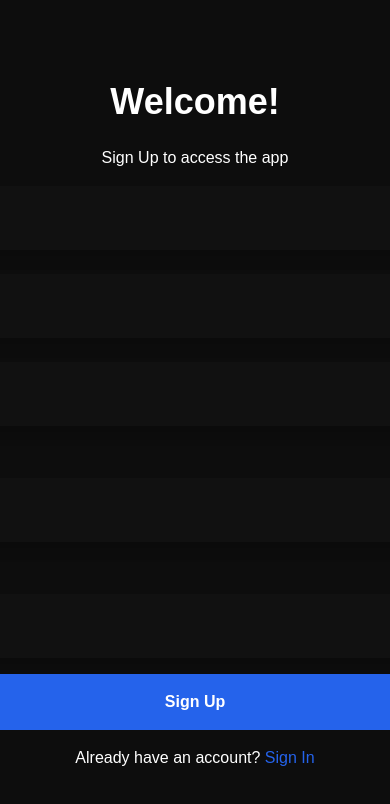
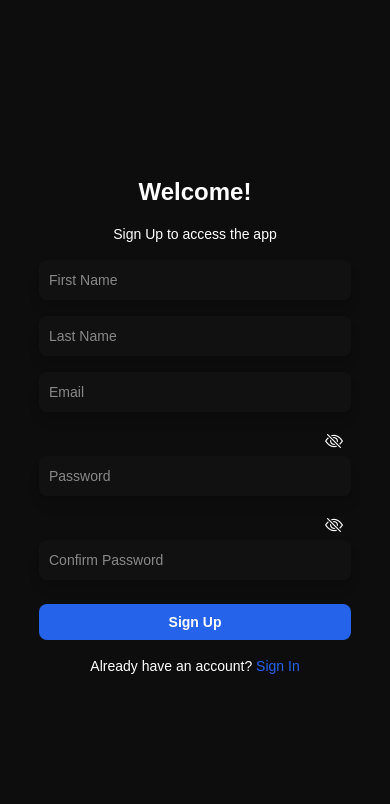
Before and after one commit to theinternetfae/Optima-V.2, a React (Vite) app: page / in a window 390 px wide. Shown: the top 804 px of the page. Built offline with nearby package versions, Linux system fonts and the light colour scheme; no server answers.

Commit message:
Media query: Welcome screens

```diff
--- a/src/components/Welcome.jsx
+++ b/src/components/Welcome.jsx
@@ -3,7 +3,6 @@ import { createPortal } from "react-dom";
 import user from "../appwrite/accounts.js";
 import { Link } from "react-router-dom";
 import Alert from "./Alert.jsx";
-
 
 function Welcome() {
 
--- a/src/index.css
+++ b/src/index.css
@@ -182,28 +182,45 @@ input[type="number"]::-webkit-outer-spin-button {
     .welcome-page {
         @apply bg-defaultbg fixed top-0 z-40 w-full h-full backdrop-blur-sm flex flex-col items-center justify-center text-white;
 
+        .sign-inputs-cont {
+            @apply w-[80%]
+            lg:w-[50%];
+
             .welcome-note {
-            @apply flex flex-col justify-center items-center gap-2 p-2 mb-2;
+                @apply flex flex-col justify-center items-center p-2 mb-2
+                lg:gap-2;
 
                 h1 {
-                @apply text-4xl font-bold;
+                    @apply font-bold text-2xl
+                    lg:text-4xl;
+                }
+
+                p {
+                    @apply text-sm
+                    lg:text-base;
                 }
             }
 
             & .sign-inputs-box {
-            @apply flex flex-col gap-6;
+                @apply flex flex-col gap-4;
+                lg:gap-6;
 
                 input {
-                @apply p-5 w-200 bg-defaultmuted rounded-lg shadow-lg focus:outline-none;
+                    @apply p-2 bg-defaultmuted text-sm rounded-lg shadow-lg w-full border border-2 border-transparent focus:outline-none
+                    lg:p-5 lg:text-base;
                 }
             }
 
             & .button {
-            @apply w-full p-4 mt-4 rounded-lg bg-tocolorb font-bold cursor-pointer active:scale-95;
+                @apply w-full p-2 text-sm mt-6 rounded-lg bg-tocolorb font-bold cursor-pointer active:scale-95
+                lg:p-4 lg:text-base lg:mt-4;
             }
 
             p {
-            @apply text-center mt-4
+                @apply text-center text-sm mt-4
+                lg:text-base;
+            }
+
         }
     }
 
```
Also changed, not shown: package.json (line endings or trailing spaces). Lines whose indentation alone changed are shown as unchanged.
